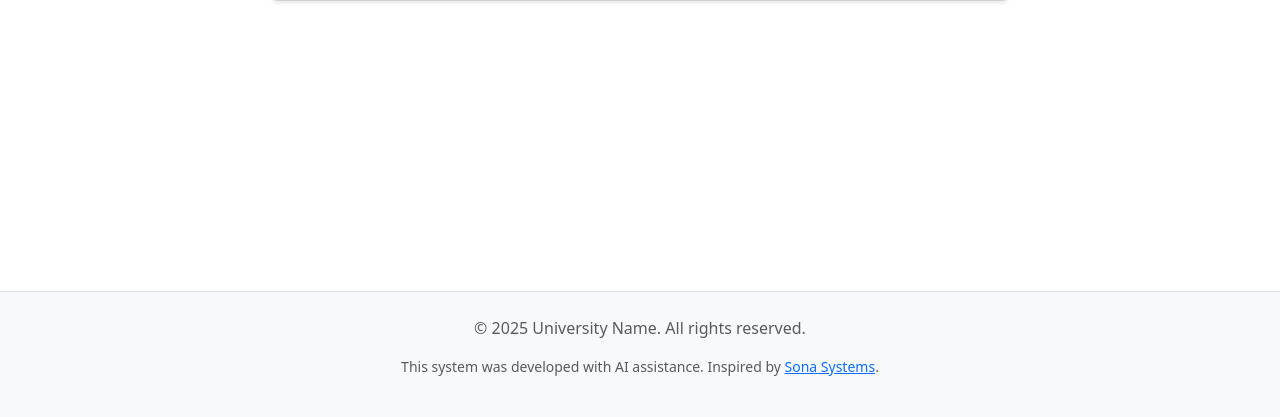
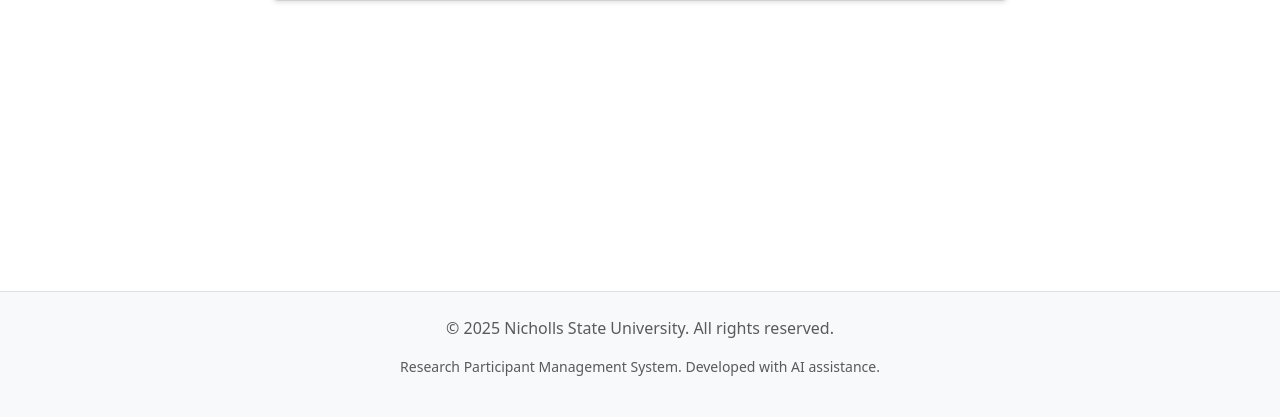
Before and after one commit to chriscastille6/SONA-System, a Django app: page /accounts/profile/edit/ in a window 1280 px wide. Shown: the part 383-800 px from the top of the page. Run offline with Django 5.2, Linux system fonts and the light colour scheme; the visitor is signed in with stand-in values (Sample User, id 1); parts of the project's set-up code (start-up, migrations or seed data) failed here and were passed over; some libraries are stand-ins or nearby versions.

Commit message:
Remove SONA branding and update institution name to Nicholls State University

```diff
--- a/config/settings.py
+++ b/config/settings.py
@@ -166,7 +166,7 @@ CORS_ALLOWED_ORIGINS = config('CORS_ALLOWED_ORIGINS', default='http://localhost:
 # Site Configuration
 SITE_NAME = config('SITE_NAME', default='Research Participant System')
 SITE_URL = config('SITE_URL', default='http://localhost:8000')
-INSTITUTION_NAME = config('INSTITUTION_NAME', default='University Name')
+INSTITUTION_NAME = config('INSTITUTION_NAME', default='Nicholls State University')
 
 # Policy Settings
 CANCELLATION_WINDOW_HOURS = config('CANCELLATION_WINDOW_HOURS', default=2, cast=int)
--- a/templates/base.html
+++ b/templates/base.html
@@ -67,8 +67,7 @@
         <div class="container text-center text-muted">
             <p>&copy; 2025 {{ INSTITUTION_NAME }}. All rights reserved.</p>
             <p class="small">
-                This system was developed with AI assistance.
-                Inspired by <a href="https://www.sona-systems.com" target="_blank">Sona Systems</a>.
+                Research Participant Management System. Developed with AI assistance.
             </p>
         </div>
     </footer>
```
